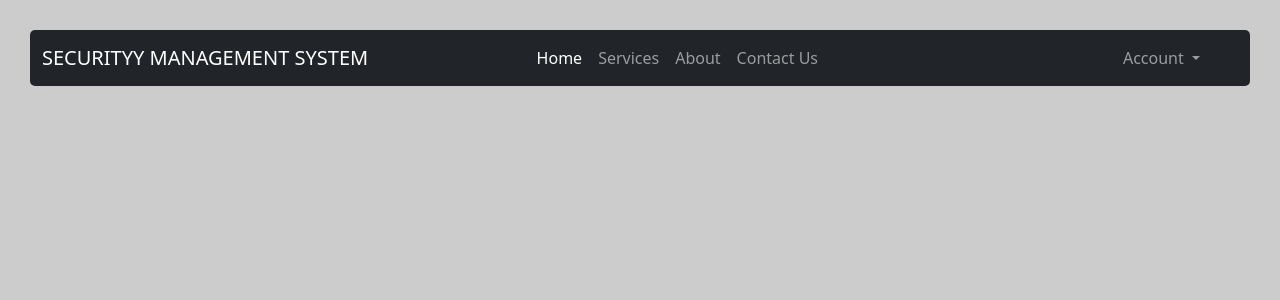
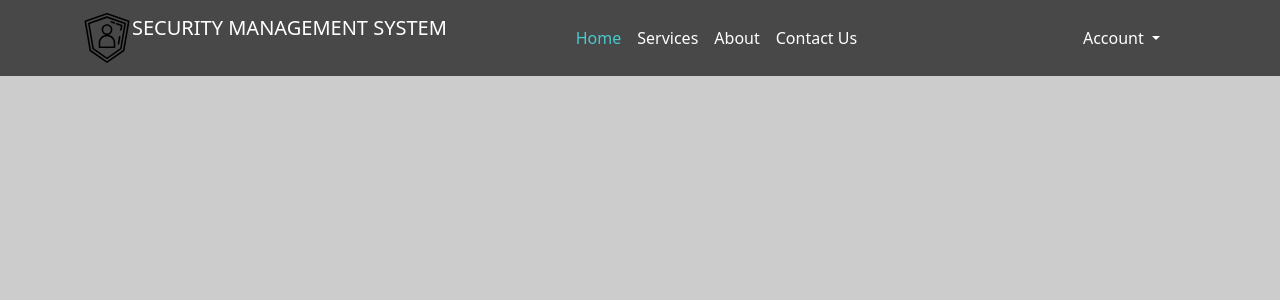
Before and after one commit to richmondb/SecurityAgencyCapstone, a Django app: page / in a window 1280 px wide. Shown: the top 300 px of the page. Run offline with Django 4.2, Linux system fonts and the light colour scheme; some libraries are stand-ins or nearby versions.

Commit message:
navbar adjustments/changes
-added logo
-added webkit scroll bar
-margin
-border
-highlighted active page
-colors
-navigating through pages alignment

```diff
--- a/static/css/main.css
+++ b/static/css/main.css
@@ -9,18 +9,52 @@ body {
 	background: #c5c5c5;
 }
 
+body::-webkit-scrollbar {
+  width: 1em;
+}
+
+body::-webkit-scrollbar-track {
+  box-shadow: inset 0 0 6px rgba(0, 0, 0, 0.3);
+}
+
+body::-webkit-scrollbar-thumb {
+  background-color: #484848;
+  outline: 1px solid slategrey;
+}
+
 .dropdown-menu {
 	--bs-dropdown-min-width: 8.5rem;
+	background-color: #484848;
 }
+
+.dropdown-menu { background-color: #484848; }
+.dropdown-menu .dropdown-item { color: #fff; }
+.dropdown-menu .dropdown-item:hover { background-color: #484848; }
+.dropdown-menu .dropdown-item:hover { color: #48c9ce; }
 
 ul.dropdown-menu.show {
 	margin-top: 0.7rem;
 }
 
-.navbar {
-	margin: 30px;
+/* .navbar {
+	margin: 10px;
 	border-radius: 5px;
+} */
+
+.navbar { background-color: #484848; }
+.navbar .navbar-nav .nav-link { color: #fff; }
+.navbar .navbar-nav .nav-link:hover { color: #48c9ce; }
+.navbar .navbar-nav .active > .nav-link { color: #48c9ce; }
+
+.navbaricon {
+	float:inline-start;
+	max-width: 50px;
+	min-width: 50px;
+	max-height: 50px;
+	min-height: 50px;
+	background:local;
 }
+
 
 /* ---------- end ---------- */
 
--- a/templates/navbar.html
+++ b/templates/navbar.html
@@ -1,14 +1,19 @@
-<nav class="navbar navbar-expand-lg navbar-dark bg-dark">
-	<div class="container-fluid">
-		<a class="navbar-brand abs" href="#">SECURITYY MANAGEMENT SYSTEM</a>
-		<button class="navbar-toggler" type="button" data-bs-toggle="collapse" data-bs-target="#navbarNavDropdown"
-			aria-controls="navbarNavDropdown" aria-expanded="false" aria-label="Toggle navigation">
+{% load static %}
+<header>
+	<nav class="navbar navbar-expand-lg">
+		<div class="container">
+			<a class="navbar-brand text-white" href="/">
+				<img class="navbaricon" src="{% static 'css/icon.svg' %}" alt="logo"/>
+				SECURITY MANAGEMENT SYSTEM
+			</a>
+			<button class="navbar-toggler" type="button" data-bs-toggle="collapse" data-bs-target="#navbarNavDropdown" aria-controls="navbarNavDropdown" aria-expanded="false" aria-label="Toggle navigation">
 				<span class="navbar-toggler-icon"></span>
 			</button>
 			<div class="collapse navbar-collapse" id="navbarNavDropdown">
 				<ul class="navbar-nav mx-auto mb-2 mb-lg-0">
-				<li class="nav-item">
-					<a class="nav-link active" aria-current="page" href="{% url 'landing' %}">Home</a>
+					{% url 'landing' as landing %}
+					<li class="nav-item {% if request.path == landing %}active{% endif %}">
+						<a class="nav-link" aria-current="page" href="{% url 'landing' %}">Home</a>
 					</li>
 					<li class="nav-item">
 						<a class="nav-link" href="#">Services</a>
@@ -24,25 +29,21 @@
 				<ul class="navbar-nav ms-auto" style="margin-right: 30px;">
 					<li class="nav-item dropdown">
 						{% if user.is_authenticated %}
-
-					<a class="nav-link dropdown-toggle" href="#" role="button" data-bs-toggle="dropdown"
-						aria-expanded="false">
+						<a class="nav-link dropdown-toggle" href="#" role="button" data-bs-toggle="dropdown" aria-expanded="false">
 							Welcome {{user.username}}
 						</a>
 
 						{% else %}
-					<a class="nav-link dropdown-toggle" href="#" role="button" data-bs-toggle="dropdown"
-						aria-expanded="false">
+						<a class="nav-link dropdown-toggle" href="#" role="button" data-bs-toggle="dropdown" aria-expanded="false">
 							Account
 						</a>
 						{% endif %}
 						<ul class="dropdown-menu">
 							{% if not user.is_authenticated %}
 							<li><a class="dropdown-item" href="{% url 'login' %}">Login</a></li>
-						<li>
-							<hr class="dropdown-divider">
-						</li>
+							<li><hr class="dropdown-divider"></li>
 							<li><a class="dropdown-item" href="{% url 'signup' %}">Signup</a></li>
+
 							{% else %}
 							<li><a class="dropdown-item" href="{% url 'logout' %}">Logout</a></li>
 							{% endif %}
@@ -52,3 +53,4 @@
 			</div>
 		</div>
 	</nav>
+</header>
```
Lines whose indentation alone changed are shown as unchanged.
